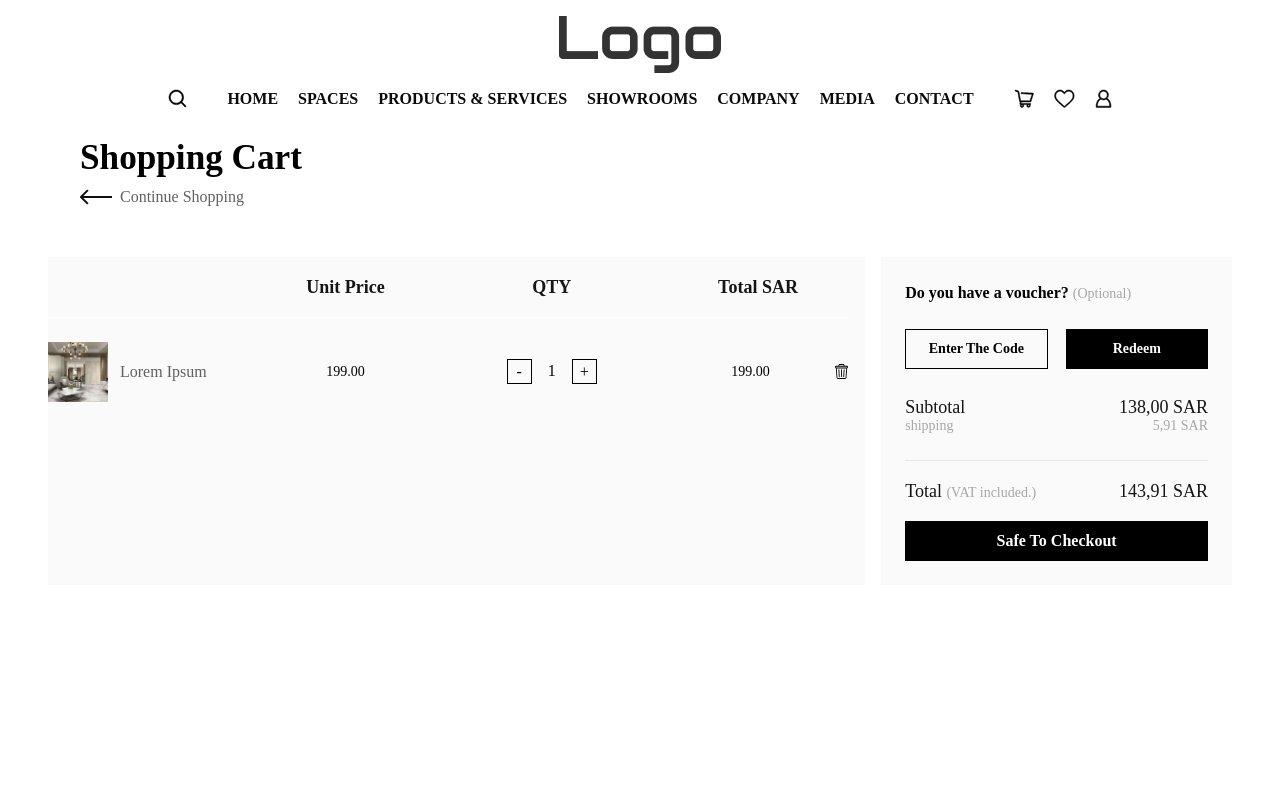
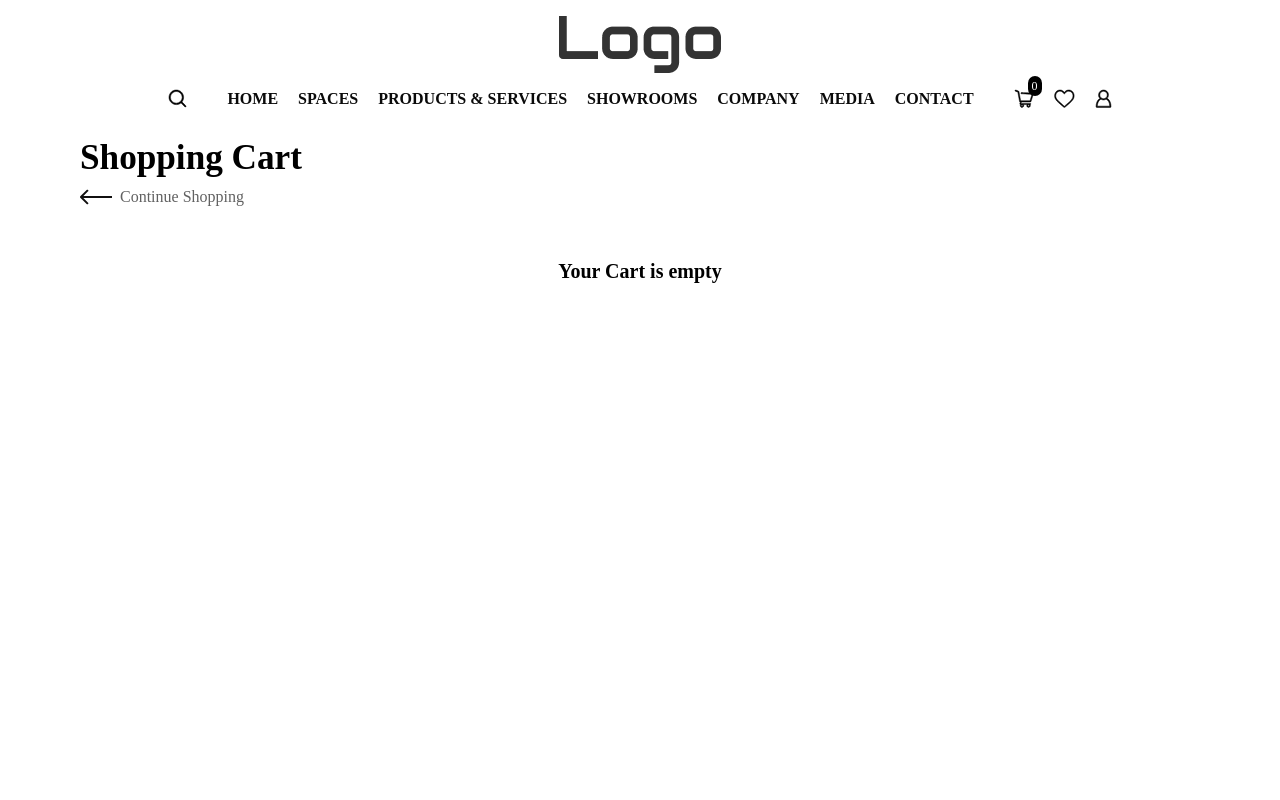
Before and after one commit to godstimedev/eshop, a React (Create React App) app: page /cart in a window 1280 px wide. Shown: the top 800 px of the page. Built offline with nearby package versions, Linux system fonts and the light colour scheme.

Commit message:
added scroll to top helper and completed cart login

```diff
--- a/src/components/Header.tsx
+++ b/src/components/Header.tsx
@@ -15,7 +15,8 @@ function Header({}: Props) {
 	const [nav, setNav] = useState(false);
 	const ref = useClickOutside(() => setNav(false));
 
-	const { count, addToCart } = useAppSelector((store) => store.cart);
+	const { cartItems } = useAppSelector((store) => store.cart);
+	console.log(cartItems.length);
 
 	return (
 		<header className="w-full flex justify-between lg:flex-col lg:gap-4 items-center p-4">
@@ -66,11 +67,9 @@ function Header({}: Props) {
 					<Link to="/cart">
 						<div className="relative">
 							<Cart className="cursor-pointer" />
-							{addToCart && (
-								<span className="absolute top-[-.8rem] right-[-.5rem] bg-black rounded-full text-white p-1 leading-3 text-xs">
-									{count}
-								</span>
-							)}
+							<span className="absolute top-[-.8rem] right-[-.5rem] bg-black rounded-full text-white p-1 leading-3 text-xs">
+								{cartItems.length}
+							</span>
 						</div>
 					</Link>
 					<Like className="cursor-pointer" />
@@ -81,7 +80,9 @@ function Header({}: Props) {
 				<Link to="/cart">
 					<div className="relative">
 						<Cart className="cursor-pointer" />
-						<span className="absolute top-0 right-0">3</span>
+						<span className="absolute top-[-.8rem] right-[-.5rem] bg-black rounded-full text-white p-1 leading-3 text-xs">
+							{cartItems.length}
+						</span>
 					</div>
 				</Link>
 				<Like className="cursor-pointer" />
--- a/src/index.tsx
+++ b/src/index.tsx
@@ -5,12 +5,14 @@ import App from './App';
 import { BrowserRouter } from 'react-router-dom';
 import { Provider } from 'react-redux';
 import { store } from './redux/store/store';
+import ScrollToTop from './utilities/ScrollToTop';
 
 const root = ReactDOM.createRoot(document.getElementById('root') as HTMLElement);
 root.render(
 	<React.StrictMode>
 		<BrowserRouter>
 			<Provider store={store}>
+				<ScrollToTop />
 				<App />
 			</Provider>
 		</BrowserRouter>
--- a/src/pages/Cart.tsx
+++ b/src/pages/Cart.tsx
@@ -4,16 +4,30 @@ import { ReactComponent as Delete } from '../assets/svg/Delete.svg';
 import ProductImg from '../assets/images/productImg.png';
 import { Link, useParams } from 'react-router-dom';
 import { useAppDispatch, useAppSelector } from '../redux/store/store';
-import { decrement, increment } from '../redux/features/cartSlice';
+// import { decrement, increment } from '../redux/features/cartSlice';
+import { productData } from '../data/productData';
+import { calculateTotals, decrement, increment, removeItem } from '../redux/features/cartSlice';
 
 type Props = {};
 
 function Cart({}: Props) {
 	const dispatch = useAppDispatch();
-	const { count, cartItems } = useAppSelector((store) => store.cart);
+	const { count, cartItems, itemTotal, subTotal } = useAppSelector((store) => store.cart);
 
-	const { id } = useParams();
-	const product = cartItems.find((item) => item.name === id);
+	// const { id } = useParams();
+	const product = productData.find((item) => item.id === item.id);
+
+	let shipping: number = 5.91;
+	let total = 0;
+	let sub = 0;
+	const subtotal: any = (item: any) => {
+		sub += item.price * item.amount;
+
+		return sub;
+	};
+	cartItems.forEach(subtotal);
+	total += sub + shipping;
+	console.log(sub);
 
 	return (
 		<main className="relative min-h-[100vh] md:px-[3rem] px-[1rem] py-2">
@@ -29,6 +43,7 @@ function Cart({}: Props) {
 
 			<section className="flex flex-col lg:flex-row gap-4 my-[3rem]">
 				{/* left section  */}
+				{cartItems.length > 0 && (
 					<div className="bg-[#FAFAFA]  lg:w-[70%] pr-4">
 						<div className="grid grid-cols-4 auto-cols-min items-center gap-6 py-[1rem] ">
 							<span className="">{''}</span>
@@ -41,38 +56,48 @@ function Cart({}: Props) {
 							</span>
 						</div>
 
-					<div className="grid  grid-cols-4 items-center gap-6 py-[1.5rem]  border-t border-[#fff] ">
+						{cartItems.map((item) => (
+							<div
+								key={item.id}
+								className="grid  grid-cols-4 items-center gap-6 py-[1.5rem]  border-t border-[#fff] "
+							>
 								<div className="flex flex-col md:flex-row gap-3 items-center ">
-							<img src={ProductImg} alt="/" className="h-[60px] w-[60px]   object-cover" />
+									<img src={item.img} alt="/" className="h-[60px] w-[60px]   object-cover" />
 									<div>
-								<h2>{product?.name}</h2>
+										<h2>{item.name}</h2>
 										<p>Lorem Ipsum</p>
 									</div>
 								</div>
-						<div className="text-center text-sm">199.00</div>
+								<div className="text-center text-sm">{item.price}</div>
 								<div className="text-center flex justify-center gap-4">
 									<span
-								onClick={() => dispatch(decrement(product))}
+										onClick={() => dispatch(decrement(item))}
 										className="border border-black w-[25px] h-[25px] cursor-pointer "
 									>
 										-
 									</span>
-							<span>{count}</span>
+									<span>{item.amount}</span>
 									<span
-								onClick={() => dispatch(increment(product))}
+										onClick={() => dispatch(increment(item))}
 										className="border border-black w-[25px] h-[25px] cursor-pointer"
 									>
 										+
 									</span>
 								</div>
 								<div className="text-center flex items-center justify-center justify-items-stretch">
-							<span className="flex-grow text-sm">199.00</span>{' '}
-							<Delete className="justify-self-end cursor-pointer" />
+									<span className="flex-grow text-sm">{item.amount * item.price}</span>{' '}
+									<Delete
+										onClick={() => dispatch(removeItem(item))}
+										className="justify-self-end cursor-pointer"
+									/>
 								</div>
 							</div>
+						))}
 					</div>
+				)}
 
 				{/* right section  */}
+				{cartItems.length > 0 && (
 					<div className="bg-[#FAFAFA] lg:w-[30%] p-6 flex flex-col gap-6">
 						<div className="flex">
 							<h3 className="font-bold">
@@ -91,7 +116,7 @@ function Cart({}: Props) {
 								<p className="font-light text-sm text-[#A7A7A7] mt-[-.3rem]">shipping</p>
 							</div>
 							<div className="flex flex-col">
-							<p className="text-[#151515] text-lg">138,00 SAR</p>
+								<p className="text-[#151515] text-lg">{sub}</p>
 								<p className="font-light text-sm text-[#A7A7A7] mt-[-.3rem] ml-auto">5,91 SAR</p>
 							</div>
 						</div>
@@ -101,11 +126,19 @@ function Cart({}: Props) {
 								<p className="text-[#151515] text-lg">
 									Total <span className="font-light text-sm text-[#A7A7A7]">(VAT included.)</span>
 								</p>
-							<p className="text-[#151515] text-lg">143,91 SAR</p>
+								<p className="text-[#151515] text-lg">{total} SAR</p>
 							</div>
 							<button className="bg-black text-white capitalize">Safe to checkout</button>
 						</div>
 					</div>
+				)}
+
+				{/* empty cart  */}
+				{cartItems.length === 0 && (
+					<div className="flex items-center justify-center w-full">
+						<h1 className="text-xl font-extrabold">Your Cart is empty</h1>
+					</div>
+				)}
 			</section>
 		</main>
 	);
--- a/src/pages/ProductDetails.tsx
+++ b/src/pages/ProductDetails.tsx
@@ -10,23 +10,39 @@ import { productData } from '../data/productData';
 import { useAppDispatch, useAppSelector } from '../redux/store/store';
 
 // redux
-import { decrement, increment, addCart } from '../redux/features/cartSlice';
+import { addItems, decrement, increment, removeItem } from '../redux/features/cartSlice';
 
 type Props = {};
 
 function ProductDetails({}: Props) {
-	// cart state
+	// cart
 	const dispatch = useAppDispatch();
-	const { count, cartItems, addToCart } = useAppSelector((store) => store.cart);
+	const { cartItems, quantity } = useAppSelector((store) => store.cart);
 
+	//params
+	const { id } = useParams();
+	const product: any = productData.find((item) => item.name === id);
+	// const pro = product[0];
+	console.log(product);
+
+	// console.log(addToCart);
+
+	const [btnText, setBtnText] = useState('Add to cart');
+
+	const handleButton = (product: any) => {
+		if (btnText === 'Add to cart') {
+			dispatch(addItems(product));
+			setBtnText('Remove from cart');
+			console.log(cartItems);
+		} else {
+			dispatch(removeItem(product));
+			setBtnText('Add to cart');
+		}
+	};
+
+	// slider
 	const [activeImg, setActiveImg] = useState(1);
 	const [active, setActive] = useState(1);
-
-	const { id } = useParams();
-	const product = cartItems.find((item) => item.name === id);
-	// console.log(product?.id);
-
-	console.log(addToCart);
 
 	return (
 		<main className="px-[2rem] lg:px-[6rem] my-[3rem] flex flex-col gap-[6rem]">
@@ -81,16 +97,16 @@ function ProductDetails({}: Props) {
 								<span onClick={() => dispatch(decrement(product))} className="cursor-pointer">
 									-
 								</span>
-								<span>{product?.amount}</span>
+								<span>{quantity}</span>
 								<span onClick={() => dispatch(increment(product))} className="cursor-pointer">
 									+
 								</span>
 							</div>
 							<button
-								onClick={() => dispatch(addCart())}
+								onClick={() => handleButton(product)}
 								className="bg-[#22222B] text-white px-6 text-sm md:font-xl"
 							>
-								Add to cart
+								{btnText}
 							</button>
 							<button className="border border-[#000] px-2">
 								<Like />
--- a/src/redux/features/cartSlice.ts
+++ b/src/redux/features/cartSlice.ts
@@ -3,37 +3,48 @@ import { productData } from '../../data/productData';
 
 export interface Cart {
 	id: number;
+	amount: number;
 	img: string;
 	name: string;
 	price: number;
-	shortDescription: string;
-	fullDescription: string;
-	amount: number;
 }
 
 interface CartState {
 	cartItems: Cart[];
-	amount: number;
+	quantity: number;
 	total: number;
 	subTotal: number;
 	count: number;
 	addToCart: boolean;
+	itemTotal: number;
 }
 
 const initialState: CartState = {
-	cartItems: productData,
-	amount: 0,
+	cartItems: [],
+	quantity: 1,
 	total: 0,
 	subTotal: 0,
 	count: 1,
-	addToCart: false,
+	addToCart: true,
+	itemTotal: 0,
 };
-// type cartReducers= {
-// 	increment : (id: string) =>void
-// 	decrement : (id: string) =>void
-// 	getItemQuantity : (id: string) => n
-// 	addCart : () => boolean
+
+// interface CartReducers {
+// 	addItems: (state: any, payload: any) => any;
+// 	removeItem: (state: any, payload: any) => any;
 // }
+
+// const reducers: CartReducers = {
+// 	addItems: (state, { payload }) => {
+// 		return [...state.cartItems, payload];
+// 	},
+
+// 	removeItem: (state, { payload }) => {
+// 		state.cartItems.filter((item: any) => {
+// 			return item.id !== payload.id;
+// 		});
+// 	},
+// };
 
 // let addCart: () => boolean;
 
@@ -41,26 +52,52 @@ export const CartSlice = createSlice({
 	name: 'cart',
 	initialState: initialState,
 	reducers: {
+		addItems: (state, { payload }) => {
+			state.cartItems = [...state.cartItems, payload];
+		},
+
+		removeItem: (state, { payload }) => {
+			state.cartItems = state.cartItems.filter((item) => {
+				return item.id !== payload.id;
+			});
+		},
+
 		increment: (state, { payload }) => {
 			const cartItem: any = state.cartItems.find((item) => item.id === payload.id);
 			cartItem.amount = cartItem?.amount + 1;
+			// state.quantity = state.quantity + 1;
 		},
 		decrement: (state, { payload }) => {
 			const cartItem: any = state.cartItems.find((item) => item.id === payload.id);
 			if (cartItem.amount > 1) {
 				cartItem.amount = cartItem.amount - 1;
+				// state.quantity = state.quantity - 1;
 			}
 		},
+
 		// getItemQuantity: (state, { payload }) => {
 		// 	const quantity: any = state.cartItems.find((item) => item.id === payload.id)?.amount || 0;
 		// 	return quantity;
 		// },
-		addCart: (state) => {
-			const cart: any = !state.addToCart;
-			return cart;
+		calculateTotals: (state) => {
+			let amount = 0;
+			let total = 0;
+			// let itemTotal = 0;
+			let subTotal = 0;
+			state.cartItems.forEach((item) => {
+				state.subTotal += item.price * item.amount;
+			});
+			state.quantity = amount;
+			state.total = total;
+			// state.itemTotal = itemTotal;
+			// state.subTotal += subTotal;
 		},
+		// addCart: (state) => {
+		// 	const cart: any = !state.addToCart;
+		// 	return cart;
+		// },
 	},
 });
 
 export default CartSlice.reducer;
-export const { increment, decrement, addCart } = CartSlice.actions;
+export const { addItems, removeItem, increment, decrement, calculateTotals } = CartSlice.actions;
--- /dev/null
+++ b/src/utilities/ScrollToTop.js
@@ -0,0 +1,17 @@
+import { useEffect } from 'react';
+import { useLocation } from 'react-router-dom';
+
+export default function ScrollToTop() {
+	const { pathname } = useLocation();
+
+	useEffect(() => {
+		// "document.documentElement.scrollTo" is the magic for React Router Dom v6
+		document.documentElement.scrollTo({
+			top: 0,
+			left: 0,
+			behavior: 'instant', // Optional if you want to skip the scrolling animation
+		});
+	}, [pathname]);
+
+	return null;
+}
```
Also changed, not shown: src/data/productData.ts (+4 -4 lines). Lines whose indentation alone changed are shown as unchanged.
